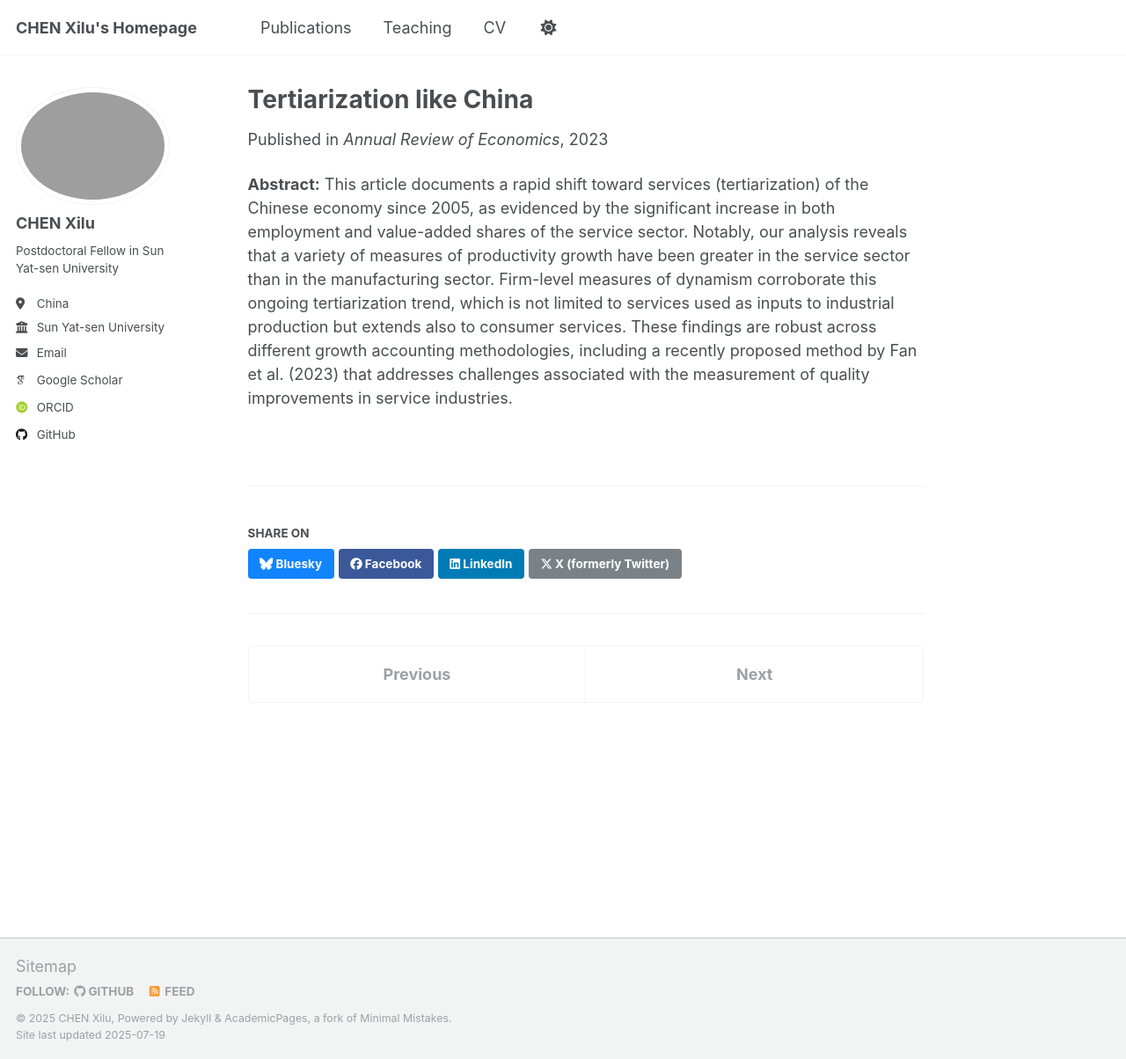
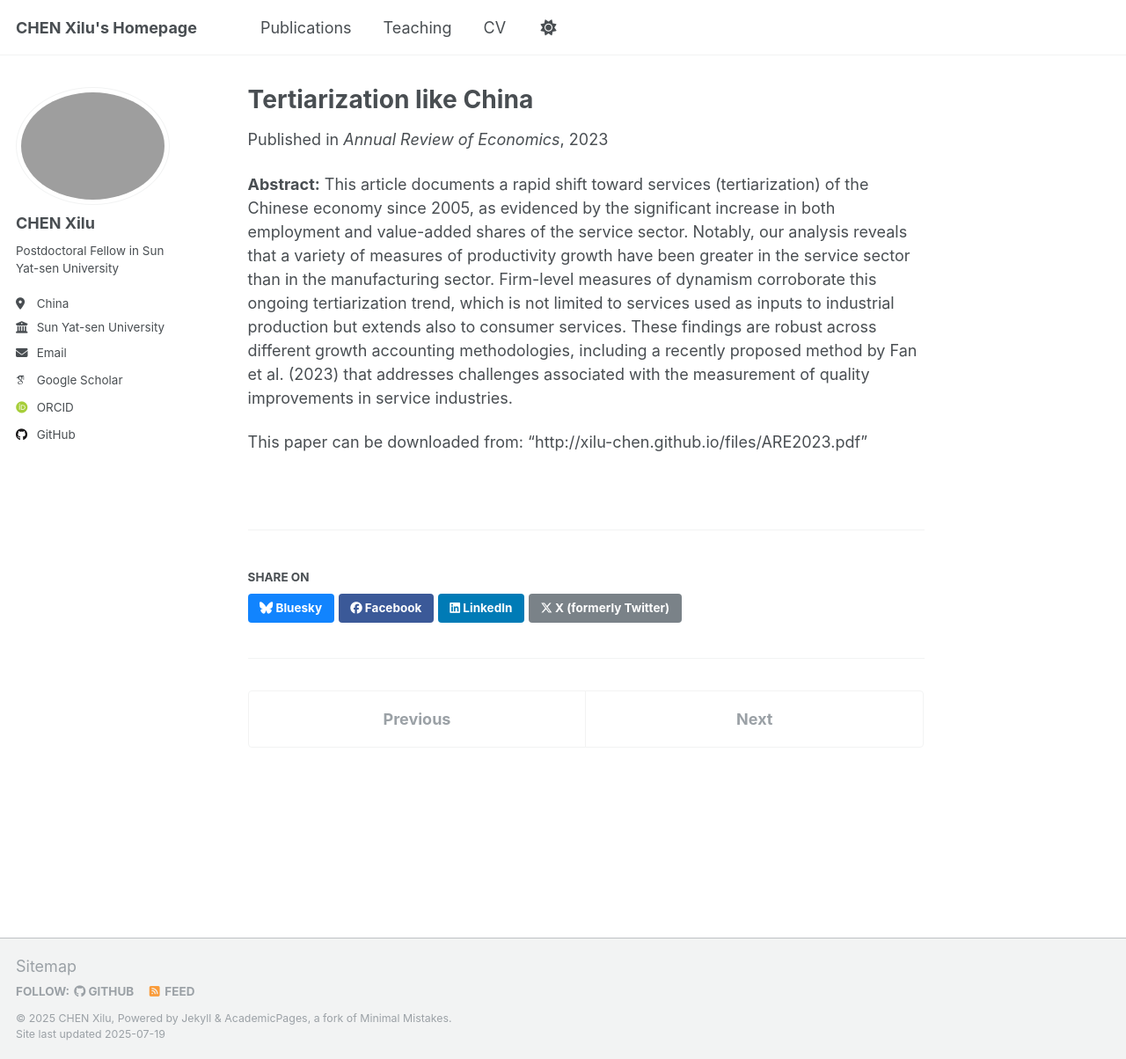
Before and after one commit to Xilu-CHEN/xilu-chen.github.io, a Jekyll site: the page built from _publications/ARE2023.md, in a window 1280 px wide and 1204 px high. Shown: the whole window at 88% size. Built offline with Jekyll 4.4.1, drawn with Linux system fonts in a browser that asks for light colours; some web fonts are replaced; a script that is not in the unit is left out.

Commit message:
Update ARE2023.md

```diff
--- a/_publications/ARE2023.md
+++ b/_publications/ARE2023.md
@@ -9,3 +9,5 @@ venue: 'Annual Review of Economics'
 paperurl: 'http://xilu-chen.github.io/files/ARE2023.pdf'
 ---
 **Abstract:** This article documents a rapid shift toward services (tertiarization) of the Chinese economy since 2005, as evidenced by the significant increase in both employment and value-added shares of the service sector. Notably, our analysis reveals that a variety of measures of productivity growth have been greater in the service sector than in the manufacturing sector. Firm-level measures of dynamism corroborate this ongoing tertiarization trend, which is not limited to services used as inputs to industrial production but extends also to consumer services. These findings are robust across different growth accounting methodologies, including a recently proposed method by Fan et al. (2023) that addresses challenges associated with the measurement of quality improvements in service industries.
+
+This paper can be downloaded from: "http://xilu-chen.github.io/files/ARE2023.pdf"
```
